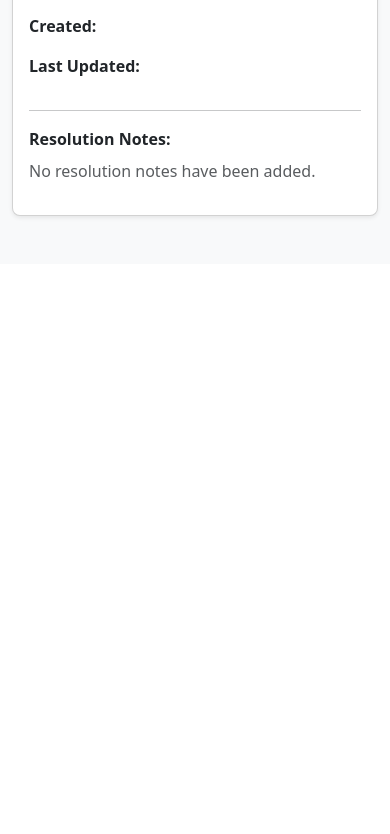
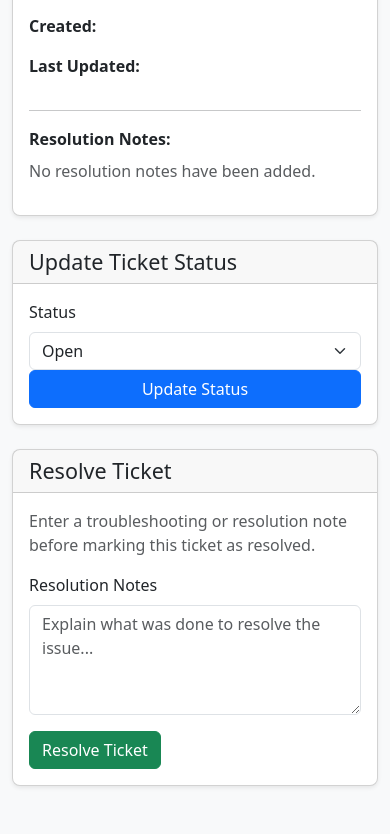
Before and after one commit to DHadi-5722/helpdesk-ticket-tracker, a Flask app: template templates/ticket_detail.html in a window 390 px wide. Shown: the part 634-1468 px from the top of the page. Before the commit the page ends 853 px from the top, so only its background shows below. Run offline with Flask 2, Linux system fonts and the light colour scheme; the template is opened without the code that fills it, so the values that code supplies are empty.

Commit message:
Added ticket status updates and resolution workflow

```diff
--- a/app.py
+++ b/app.py
@@ -17,6 +17,12 @@ VALID_PRIORITIES = [
     "Medium",
     "High",
     "Critical"
+]
+
+VALID_STATUSES = [
+    "Open",
+    "In Progress",
+    "Resolved"
 ]
 
 
@@ -153,7 +159,133 @@ def ticket_detail(ticket_id):
 
     return render_template(
         "ticket_detail.html",
-        ticket=ticket
+        ticket=ticket,
+        error=None
+    )
+
+
+@app.route("/tickets/<int:ticket_id>/status", methods=["POST"])
+def update_ticket_status(ticket_id):
+    new_status = request.form.get("status", "").strip()
+
+    if new_status not in VALID_STATUSES:
+        return render_template("404.html"), 404
+
+    connection = get_connection()
+
+    ticket = connection.execute(
+        """
+        SELECT id
+        FROM tickets
+        WHERE id = ?
+        """,
+        (ticket_id,)
+    ).fetchone()
+
+    if ticket is None:
+        connection.close()
+        return render_template("404.html"), 404
+
+    if new_status == "Resolved":
+        connection.close()
+
+        return redirect(
+            url_for(
+                "ticket_detail",
+                ticket_id=ticket_id
+            )
+        )
+
+    connection.execute(
+        """
+        UPDATE tickets
+        SET
+            status = ?,
+            updated_at = CURRENT_TIMESTAMP
+        WHERE id = ?
+        """,
+        (
+            new_status,
+            ticket_id
+        )
+    )
+
+    connection.commit()
+    connection.close()
+
+    return redirect(
+        url_for(
+            "ticket_detail",
+            ticket_id=ticket_id
+        )
+    )
+
+
+@app.route("/tickets/<int:ticket_id>/resolve", methods=["POST"])
+def resolve_ticket(ticket_id):
+    resolution_notes = request.form.get(
+        "resolution_notes",
+        ""
+    ).strip()
+
+    connection = get_connection()
+
+    ticket = connection.execute(
+        """
+        SELECT
+            id,
+            title,
+            description,
+            category,
+            priority,
+            status,
+            submitted_by,
+            assigned_to,
+            created_at,
+            updated_at,
+            resolution_notes
+        FROM tickets
+        WHERE id = ?
+        """,
+        (ticket_id,)
+    ).fetchone()
+
+    if ticket is None:
+        connection.close()
+        return render_template("404.html"), 404
+
+    if not resolution_notes:
+        connection.close()
+
+        return render_template(
+            "ticket_detail.html",
+            ticket=ticket,
+            error="A resolution note is required before resolving the ticket."
+        )
+
+    connection.execute(
+        """
+        UPDATE tickets
+        SET
+            status = 'Resolved',
+            resolution_notes = ?,
+            updated_at = CURRENT_TIMESTAMP
+        WHERE id = ?
+        """,
+        (
+            resolution_notes,
+            ticket_id
+        )
+    )
+
+    connection.commit()
+    connection.close()
+
+    return redirect(
+        url_for(
+            "ticket_detail",
+            ticket_id=ticket_id
+        )
     )
 
 
--- a/templates/ticket_detail.html
+++ b/templates/ticket_detail.html
@@ -16,7 +16,19 @@
 </div>
 
 
-<div class="card shadow-sm">
+{% if error %}
+
+    <div
+        class="alert alert-danger"
+        role="alert"
+    >
+        {{ error }}
+    </div>
+
+{% endif %}
+
+
+<div class="card shadow-sm mb-4">
 
 
     <div class="card-header">
@@ -251,4 +263,180 @@
 </div>
 
 
+{% if ticket["status"] != "Resolved" %}
+
+
+<div class="card shadow-sm mb-4">
+
+    <div class="card-header">
+
+        <h4 class="mb-0">
+            Update Ticket Status
+        </h4>
+
+    </div>
+
+
+    <div class="card-body">
+
+
+        <form
+            method="POST"
+            action="/tickets/{{ ticket['id'] }}/status"
+        >
+
+
+            <div class="row align-items-end">
+
+
+                <div class="col-md-8">
+
+                    <label
+                        for="status"
+                        class="form-label"
+                    >
+                        Status
+                    </label>
+
+
+                    <select
+                        class="form-select"
+                        id="status"
+                        name="status"
+                        required
+                    >
+
+
+                        <option
+                            value="Open"
+                            {% if ticket["status"] == "Open" %}
+                                selected
+                            {% endif %}
+                        >
+                            Open
+                        </option>
+
+
+                        <option
+                            value="In Progress"
+                            {% if ticket["status"] == "In Progress" %}
+                                selected
+                            {% endif %}
+                        >
+                            In Progress
+                        </option>
+
+
+                    </select>
+
+                </div>
+
+
+                <div class="col-md-4">
+
+                    <button
+                        type="submit"
+                        class="btn btn-primary w-100"
+                    >
+                        Update Status
+                    </button>
+
+                </div>
+
+
+            </div>
+
+
+        </form>
+
+
+    </div>
+
+</div>
+
+
+<div class="card shadow-sm">
+
+    <div class="card-header">
+
+        <h4 class="mb-0">
+            Resolve Ticket
+        </h4>
+
+    </div>
+
+
+    <div class="card-body">
+
+
+        <p class="text-muted">
+
+            Enter a troubleshooting or resolution note before marking this ticket as resolved.
+
+        </p>
+
+
+        <form
+            method="POST"
+            action="/tickets/{{ ticket['id'] }}/resolve"
+        >
+
+
+            <div class="mb-3">
+
+                <label
+                    for="resolution_notes"
+                    class="form-label"
+                >
+                    Resolution Notes
+                </label>
+
+
+                <textarea
+                    class="form-control"
+                    id="resolution_notes"
+                    name="resolution_notes"
+                    rows="4"
+                    placeholder="Explain what was done to resolve the issue..."
+                    required
+                ></textarea>
+
+            </div>
+
+
+            <button
+                type="submit"
+                class="btn btn-success"
+            >
+                Resolve Ticket
+            </button>
+
+
+        </form>
+
+
+    </div>
+
+</div>
+
+
+{% else %}
+
+
+<div class="alert alert-success">
+
+    <strong>
+        Ticket Resolved
+    </strong>
+
+    <br>
+
+    This support ticket has been completed and includes a resolution note.
+
+</div>
+
+
+{% endif %}
+
+
 {% endblock %}
```
